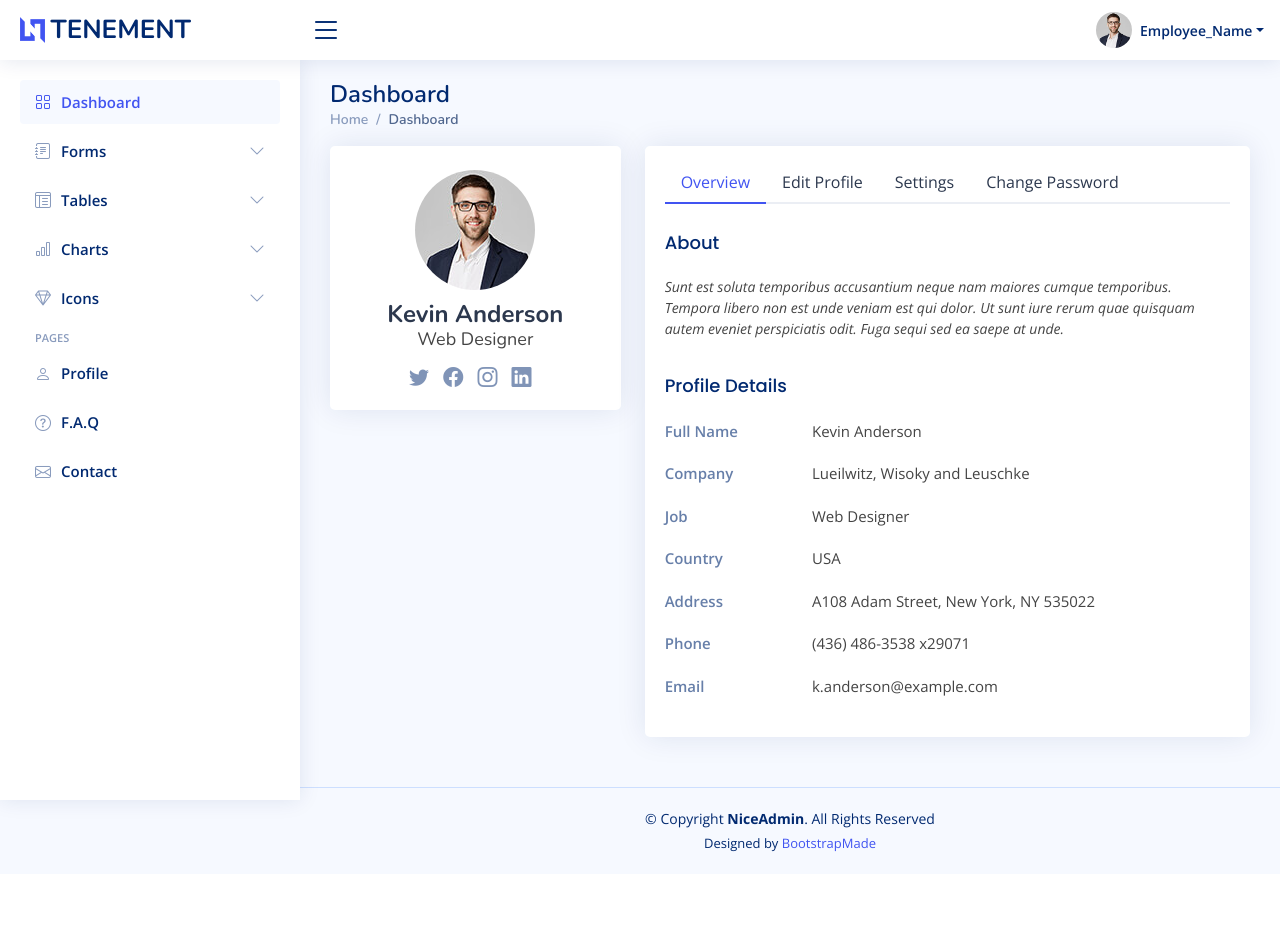
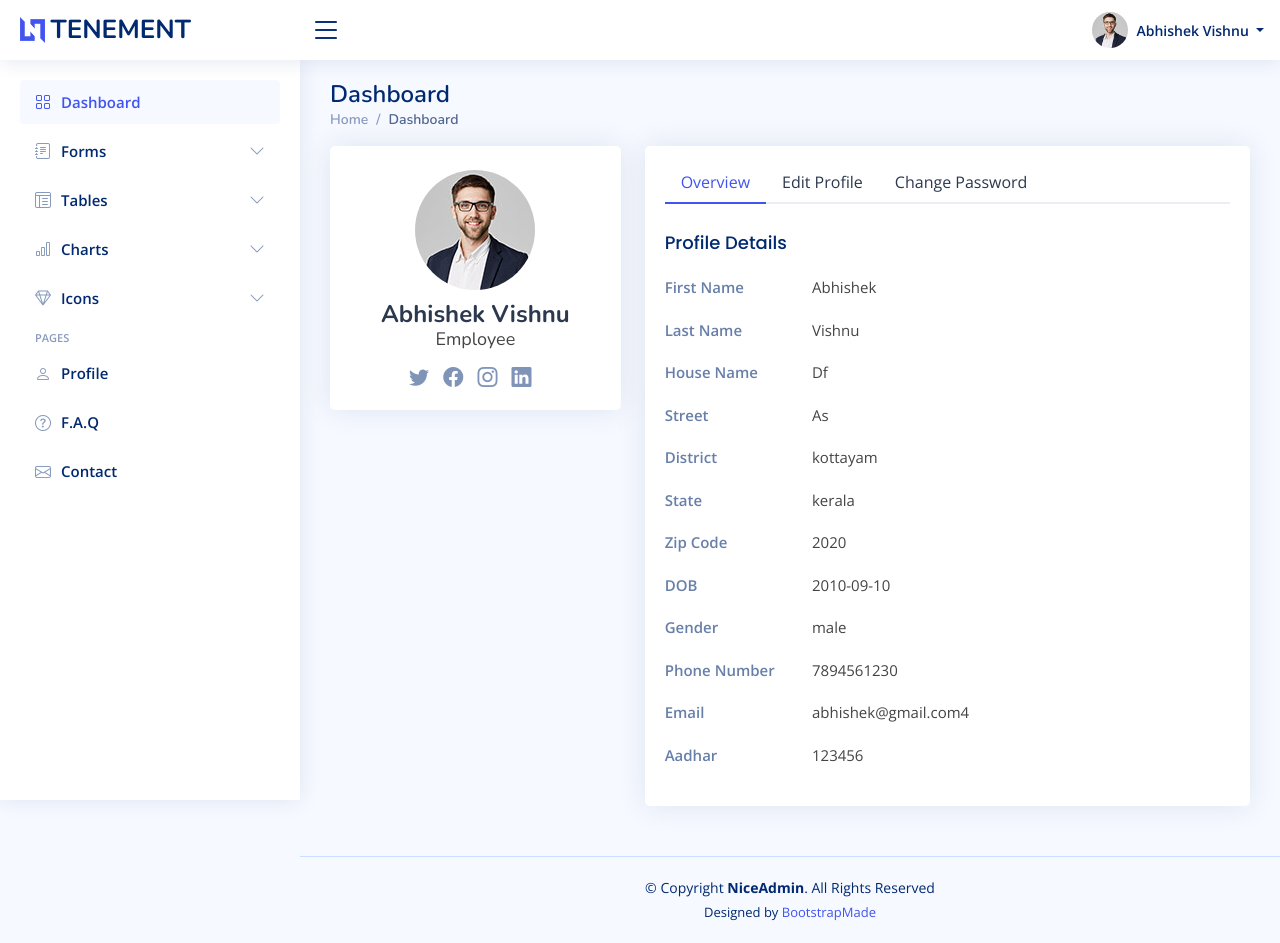
Before and after one commit to Signature-Project-Repo/tenement, a PHP site: page /employee/profile.php in a window 1280 px wide. Before the commit the page ends 852 px from the top, so only its background shows below. Run offline with PHP 8.4, Linux system fonts and the light colour scheme; a user stored in the database is signed in; data comes from the database, SQL or seed files in the repository; some libraries are stand-ins or nearby versions.

Commit message:
commit16/j

```diff
--- a/employee/header.php
+++ b/employee/header.php
@@ -237,12 +237,12 @@ $user=mysqli_fetch_assoc($data);
 
           <a class="nav-link nav-profile d-flex align-items-center pe-0" href="#" data-bs-toggle="dropdown">
             <img src="assets/img/profile-img.jpg" alt="Profile" class="rounded-circle">
-            <span class="d-none d-md-block dropdown-toggle ps-2">Employee_Name</span>
+            <span class="d-none d-md-block dropdown-toggle ps-2"><?php echo $user['fname'];?> <?php echo $user['lname'];?></</span>
           </a><!-- End Profile Iamge Icon -->
 
           <ul class="dropdown-menu dropdown-menu-end dropdown-menu-arrow profile">
             <li class="dropdown-header">
-              <h6>Employee_Name</h6>
+              <h6><?php echo $user['fname'];?> <?php echo $user['lname'];?></h6>
               <span>Employee</span>
             </li>
             <li>
@@ -384,7 +384,7 @@ $user=mysqli_fetch_assoc($data);
       <li class="nav-heading">Pages</li>
 
       <li class="nav-item">
-        <a class="nav-link collapsed" href="users-profile.html">
+        <a class="nav-link collapsed" href="profile.php">
           <i class="bi bi-person"></i>
           <span>Profile</span>
         </a>
--- a/employee/profile.php
+++ b/employee/profile.php
@@ -27,8 +27,8 @@
             <div class="card-body profile-card pt-4 d-flex flex-column align-items-center">
 
               <img src="assets/img/profile-img.jpg" alt="Profile" class="rounded-circle">
-              <h2>Kevin Anderson</h2>
-              <h3>Web Designer</h3>
+              <h2><?php echo $user['fname'];?> <?php echo $user['lname'];?></h2>
+              <h3>Employee</h3>
               <div class="social-links mt-2">
                 <a href="#" class="twitter"><i class="bi bi-twitter"></i></a>
                 <a href="#" class="facebook"><i class="bi bi-facebook"></i></a>
@@ -54,11 +54,11 @@
                 <li class="nav-item">
                   <button class="nav-link" data-bs-toggle="tab" data-bs-target="#profile-edit">Edit Profile</button>
                 </li>
-
+<!--
                 <li class="nav-item">
                   <button class="nav-link" data-bs-toggle="tab" data-bs-target="#profile-settings">Settings</button>
                 </li>
-
+-->
                 <li class="nav-item">
                   <button class="nav-link" data-bs-toggle="tab" data-bs-target="#profile-change-password">Change Password</button>
                 </li>
@@ -67,44 +67,64 @@
               <div class="tab-content pt-2">
 
                 <div class="tab-pane fade show active profile-overview" id="profile-overview">
-                  <h5 class="card-title">About</h5>
+                  <!--<h5 class="card-title">About</h5>
                   <p class="small fst-italic">Sunt est soluta temporibus accusantium neque nam maiores cumque temporibus. Tempora libero non est unde veniam est qui dolor. Ut sunt iure rerum quae quisquam autem eveniet perspiciatis odit. Fuga sequi sed ea saepe at unde.</p>
-
+-->
                   <h5 class="card-title">Profile Details</h5>
 
                   <div class="row">
-                    <div class="col-lg-3 col-md-4 label ">Full Name</div>
-                    <div class="col-lg-9 col-md-8">Kevin Anderson</div>
+                    <div class="col-lg-3 col-md-4 label ">First Name</div>
+                    <div class="col-lg-9 col-md-8"><?php echo $user['fname'];?></div>
                   </div>
 
                   <div class="row">
-                    <div class="col-lg-3 col-md-4 label">Company</div>
-                    <div class="col-lg-9 col-md-8">Lueilwitz, Wisoky and Leuschke</div>
+                    <div class="col-lg-3 col-md-4 label">Last Name</div>
+                    <div class="col-lg-9 col-md-8"><?php echo $user['lname'];?></div>
                   </div>
 
                   <div class="row">
-                    <div class="col-lg-3 col-md-4 label">Job</div>
-                    <div class="col-lg-9 col-md-8">Web Designer</div>
+                    <div class="col-lg-3 col-md-4 label">House Name</div>
+                    <div class="col-lg-9 col-md-8"><?php echo $user['housename'];?></div>
                   </div>
 
                   <div class="row">
-                    <div class="col-lg-3 col-md-4 label">Country</div>
-                    <div class="col-lg-9 col-md-8">USA</div>
+                    <div class="col-lg-3 col-md-4 label">Street</div>
+                    <div class="col-lg-9 col-md-8"><?php echo $user['street'];?></div>
                   </div>
 
                   <div class="row">
-                    <div class="col-lg-3 col-md-4 label">Address</div>
-                    <div class="col-lg-9 col-md-8">A108 Adam Street, New York, NY 535022</div>
+                    <div class="col-lg-3 col-md-4 label">District</div>
+                    <div class="col-lg-9 col-md-8"><?php echo $user['district'];?></div>
                   </div>
 
                   <div class="row">
-                    <div class="col-lg-3 col-md-4 label">Phone</div>
-                    <div class="col-lg-9 col-md-8">(436) 486-3538 x29071</div>
+                    <div class="col-lg-3 col-md-4 label">State</div>
+                    <div class="col-lg-9 col-md-8"><?php echo $user['state'];?></div>
                   </div>
 
                   <div class="row">
+                    <div class="col-lg-3 col-md-4 label">Zip Code</div>
+                    <div class="col-lg-9 col-md-8"><?php echo $user['zip'];?></div>
+                  </div>
+                  <div class="row">
+                    <div class="col-lg-3 col-md-4 label">DOB</div>
+                    <div class="col-lg-9 col-md-8"><?php echo $user['dob'];?></div>
+                  </div>
+                  <div class="row">
+                    <div class="col-lg-3 col-md-4 label">Gender</div>
+                    <div class="col-lg-9 col-md-8"><?php echo $user['gender'];?></div>
+                  </div>
+                  <div class="row">
+                    <div class="col-lg-3 col-md-4 label">Phone Number</div>
+                    <div class="col-lg-9 col-md-8"><?php echo $user['phonenumber'];?></div>
+                  </div>
+                  <div class="row">
                     <div class="col-lg-3 col-md-4 label">Email</div>
-                    <div class="col-lg-9 col-md-8">k.anderson@example.com</div>
+                    <div class="col-lg-9 col-md-8"><?php echo $user['email'];?></div>
+                  </div>
+                  <div class="row">
+                    <div class="col-lg-3 col-md-4 label">Aadhar</div>
+                    <div class="col-lg-9 col-md-8"><?php echo $user['aadhar'];?></div>
                   </div>
 
                 </div>
@@ -125,61 +145,91 @@
                     </div>
 
                     <div class="row mb-3">
-                      <label for="fullName" class="col-md-4 col-lg-3 col-form-label">Full Name</label>
+                      <label for="fname" class="col-md-4 col-lg-3 col-form-label">First Name</label>
                       <div class="col-md-8 col-lg-9">
-                        <input name="fullName" type="text" class="form-control" id="fullName" value="Kevin Anderson">
+                        <input name="fname" type="text" class="form-control" id="fname" value="<?php echo $user['fname'];?>">
                       </div>
                     </div>
-
+<!--
                     <div class="row mb-3">
                       <label for="about" class="col-md-4 col-lg-3 col-form-label">About</label>
                       <div class="col-md-8 col-lg-9">
                         <textarea name="about" class="form-control" id="about" style="height: 100px">Sunt est soluta temporibus accusantium neque nam maiores cumque temporibus. Tempora libero non est unde veniam est qui dolor. Ut sunt iure rerum quae quisquam autem eveniet perspiciatis odit. Fuga sequi sed ea saepe at unde.</textarea>
                       </div>
                     </div>
-
+-->
                     <div class="row mb-3">
-                      <label for="company" class="col-md-4 col-lg-3 col-form-label">Company</label>
+                      <label for="lname" class="col-md-4 col-lg-3 col-form-label">Last Name</label>
                       <div class="col-md-8 col-lg-9">
-                        <input name="company" type="text" class="form-control" id="company" value="Lueilwitz, Wisoky and Leuschke">
+                        <input name="lname" type="text" class="form-control" id="lname" value="<?php echo $user['lname'];?>">
                       </div>
                     </div>
 
                     <div class="row mb-3">
-                      <label for="Job" class="col-md-4 col-lg-3 col-form-label">Job</label>
+                      <label for="housename" class="col-md-4 col-lg-3 col-form-label">House Name</label>
                       <div class="col-md-8 col-lg-9">
-                        <input name="job" type="text" class="form-control" id="Job" value="Web Designer">
+                        <input name="housename" type="text" class="form-control" id="housename" value="<?php echo $user['housename'];?>">
                       </div>
                     </div>
 
                     <div class="row mb-3">
-                      <label for="Country" class="col-md-4 col-lg-3 col-form-label">Country</label>
+                      <label for="street" class="col-md-4 col-lg-3 col-form-label">Street</label>
                       <div class="col-md-8 col-lg-9">
-                        <input name="country" type="text" class="form-control" id="Country" value="USA">
+                        <input name="street" type="text" class="form-control" id="street" value="<?php echo $user['street'];?>">
                       </div>
                     </div>
 
                     <div class="row mb-3">
-                      <label for="Address" class="col-md-4 col-lg-3 col-form-label">Address</label>
+                      <label for="district" class="col-md-4 col-lg-3 col-form-label">District</label>
                       <div class="col-md-8 col-lg-9">
-                        <input name="address" type="text" class="form-control" id="Address" value="A108 Adam Street, New York, NY 535022">
+                        <input name="district" type="text" class="form-control" id="district" value="<?php echo $user['district'];?>">
                       </div>
                     </div>
 
                     <div class="row mb-3">
-                      <label for="Phone" class="col-md-4 col-lg-3 col-form-label">Phone</label>
+                      <label for="state" class="col-md-4 col-lg-3 col-form-label">State</label>
                       <div class="col-md-8 col-lg-9">
-                        <input name="phone" type="text" class="form-control" id="Phone" value="(436) 486-3538 x29071">
+                        <input name="state" type="text" class="form-control" id="state" value="<?php echo $user['state'];?>">
                       </div>
                     </div>
 
                     <div class="row mb-3">
-                      <label for="Email" class="col-md-4 col-lg-3 col-form-label">Email</label>
+                      <label for="zip" class="col-md-4 col-lg-3 col-form-label">Zip Code</label>
                       <div class="col-md-8 col-lg-9">
-                        <input name="email" type="email" class="form-control" id="Email" value="k.anderson@example.com">
+                        <input name="zip" type="text" class="form-control" id="zip" value="<?php echo $user['zip'];?>">
                       </div>
                     </div>
-
+                    <div class="row mb-3">
+                      <label for="dob" class="col-md-4 col-lg-3 col-form-label">DOB</label>
+                      <div class="col-md-8 col-lg-9">
+                        <input name="dob" type="text" class="form-control" id="dob" value="<?php echo $user['dob'];?>">
+                      </div>
+                    </div>
+                    <div class="row mb-3">
+                      <label for="gender" class="col-md-4 col-lg-3 col-form-label">Gender</label>
+                      <div class="col-md-8 col-lg-9">
+                        <input name="gender" type="text" class="form-control" id="gender" value="<?php echo $user['gender'];?>">
+                      </div>
+                    </div>
+                    <div class="row mb-3">
+                      <label for="phonenumber" class="col-md-4 col-lg-3 col-form-label">Phone Number</label>
+                      <div class="col-md-8 col-lg-9">
+                        <input name="phonenumber" type="text" class="form-control" id="phonenumber" value="<?php echo $user['phonenumber'];?>">
+                      </div>
+                    </div>
+                    <div class="row mb-3">
+                      <label for="email" class="col-md-4 col-lg-3 col-form-label">Email</label>
+                      <div class="col-md-8 col-lg-9">
+                        <input name="email" type="email" class="form-control" id="email" value="<?php echo $user['email'];?>">
+                      </div>
+                    </div>
+                    <div class="row mb-3">
+                      <label for="aadhar" class="col-md-4 col-lg-3 col-form-label">Aadhar</label>
+                      <div class="col-md-8 col-lg-9">
+                        <input name="aadhar" type="text" class="form-control" id="aadhar" value="<?php echo $user['aadhar'];?>">
+                      </div>
+                    </div>
+<!--
                     <div class="row mb-3">
                       <label for="Twitter" class="col-md-4 col-lg-3 col-form-label">Twitter Profile</label>
                       <div class="col-md-8 col-lg-9">
@@ -207,7 +257,7 @@
                         <input name="linkedin" type="text" class="form-control" id="Linkedin" value="https://linkedin.com/#">
                       </div>
                     </div>
-
+                        -->
                     <div class="text-center">
                       <button type="submit" class="btn btn-primary">Save Changes</button>
                     </div>
@@ -221,7 +271,7 @@
                   <form>
 
                     <div class="row mb-3">
-                      <label for="fullName" class="col-md-4 col-lg-3 col-form-label">Email Notifications</label>
+                      <label for="fname" class="col-md-4 col-lg-3 col-form-label">Email Notifications</label>
                       <div class="col-md-8 col-lg-9">
                         <div class="form-check">
                           <input class="form-check-input" type="checkbox" id="changesMade" checked>
--- a/employeeregister.html
+++ b/employeeregister.html
@@ -210,7 +210,7 @@
                     <select name="gender" id="" class="form-select">
                       <option value="" disabled selected>Gender</option>
                       <option value="male">Male</option>
-                      <option value="femal">Female</option>
+                      <option value="female">Female</option>
                       <option value="other">Others</option>
                     </select>
                   </div>
@@ -221,7 +221,7 @@
 
                 <div class="col-md-6 form-group">
                   <div class="form-group mt-3">
-                    <input type="text" class="form-control" name="phonenumber" id="phonenumber" pattern="[1-9][0-9]{9}"
+                    <input type="text" class="form-control" name="phonenumber" id="phonenumber" pattern="[1-9][0-9]{9}" maxlength="10" minlength="10"
                       placeholder="Phone Number" required>
                   </div>
                 </div>
@@ -239,7 +239,7 @@
                 </div>
                 <div class="col-md-6 form-group">
                   <div class="form-group mt-3">
-                    <input type="text" class="form-control" name="aadhar" id="aadhar"
+                    <input type="text" class="form-control" name="aadhar" id="aadhar" pattern="[1-9][0-9]{9}" maxlength="10" minlength="10"
                       placeholder="Aadhar Number" required>
                   </div>
                 </div>
--- a/register.html
+++ b/register.html
@@ -178,7 +178,7 @@
                     <select name="gender" id="" class="form-select">
                       <option value="" disabled selected>Gender</option>
                       <option value="male">Male</option>
-                      <option value="femal">Female</option>
+                      <option value="female">Female</option>
                       <option value="other">Others</option>
                     </select>
                   </div>
@@ -197,7 +197,7 @@
                 </div>
                 <div class="col-md-6 form-group">
                   <div class="form-group mt-3">
-                    <input type="text" class="form-control" name="phonenumber" id="phonenumber" pattern="[1-9][0-9]{9}" maxlength="12" minlength="10"
+                    <input type="text" class="form-control" name="phonenumber" id="phonenumber" pattern="[1-9][0-9]{9}" maxlength="10" minlength="10"
                       placeholder="Phone Number" required>
                   </div>
                 </div>
```
Also changed, not shown: admin/profile.php (+6 -6 lines), user/header.php (+4 -3 lines), user/profile.php (+47 -37 lines).
